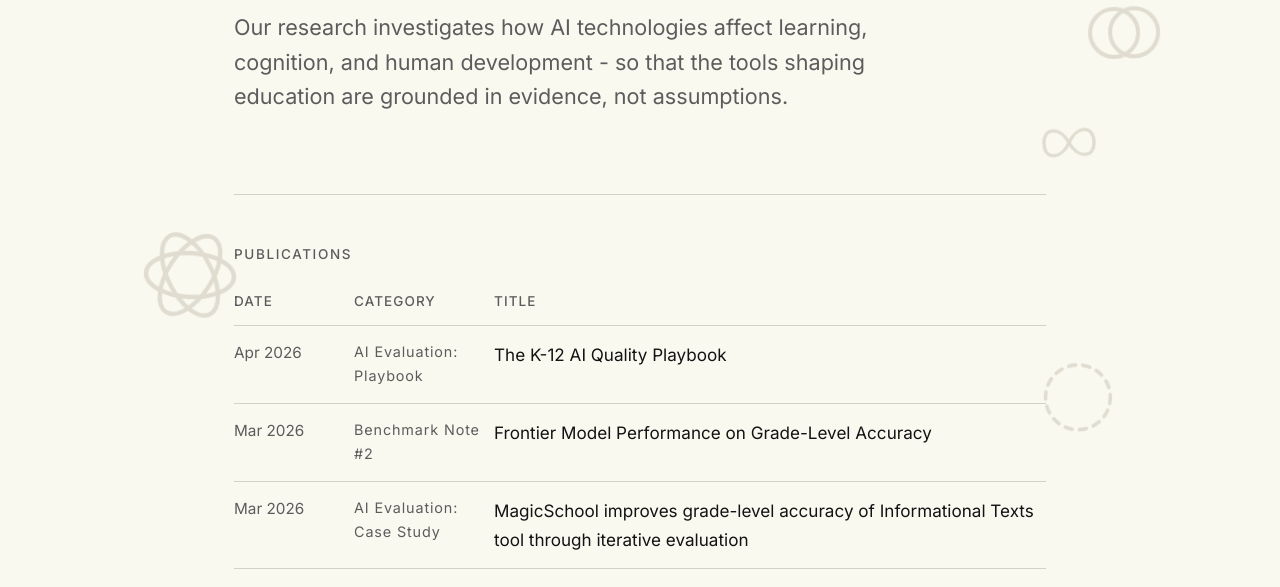
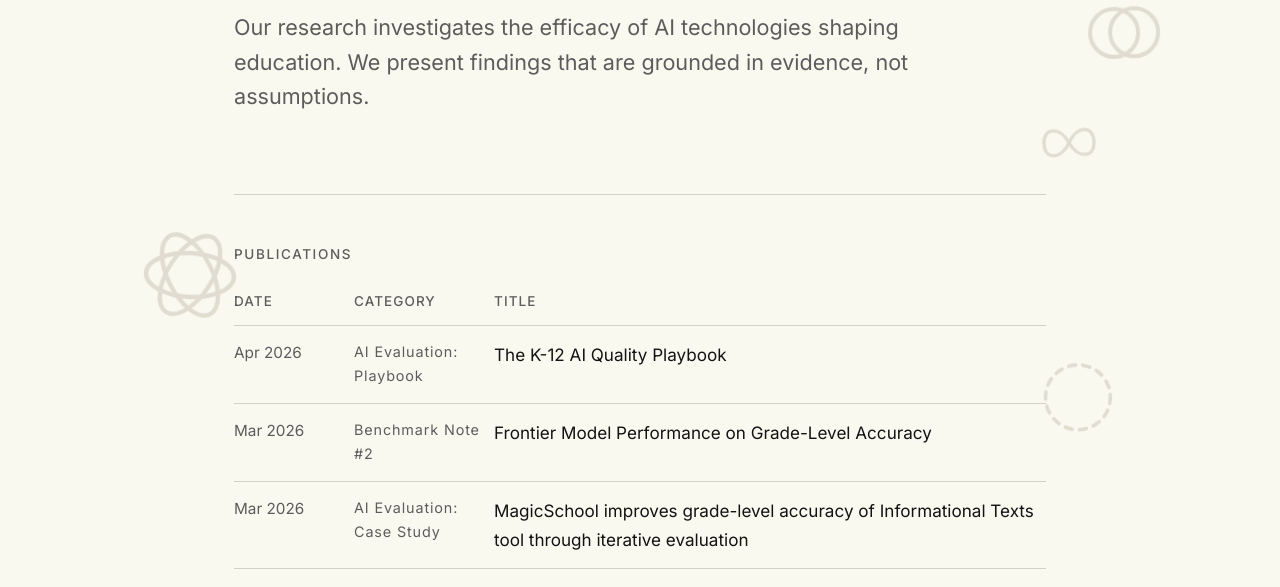
Before and after one commit to ssyz/ssyz.github.io, a plain HTML site: page research.html in a window 1280 px wide. Shown: the part 212-799 px from the top of the page. Drawn offline with Linux system fonts and the light colour scheme; a web font is replaced by a local one.

Commit message:
update research description

```diff
--- a/research.html
+++ b/research.html
@@ -57,8 +57,8 @@
   <main>
     <section class="hero">
       <h1>Research</h1>
-      <p class="research-intro">Our research investigates how AI technologies affect learning, cognition, and human development - so that the tools
-        shaping education are grounded in evidence, not assumptions.</p>
+      <p class="research-intro">Our research investigates the efficacy of AI technologies shaping education. We present findings that
+        are grounded in evidence, not assumptions.</p>
     </section>
 
     <hr class="section-divider" />
```
